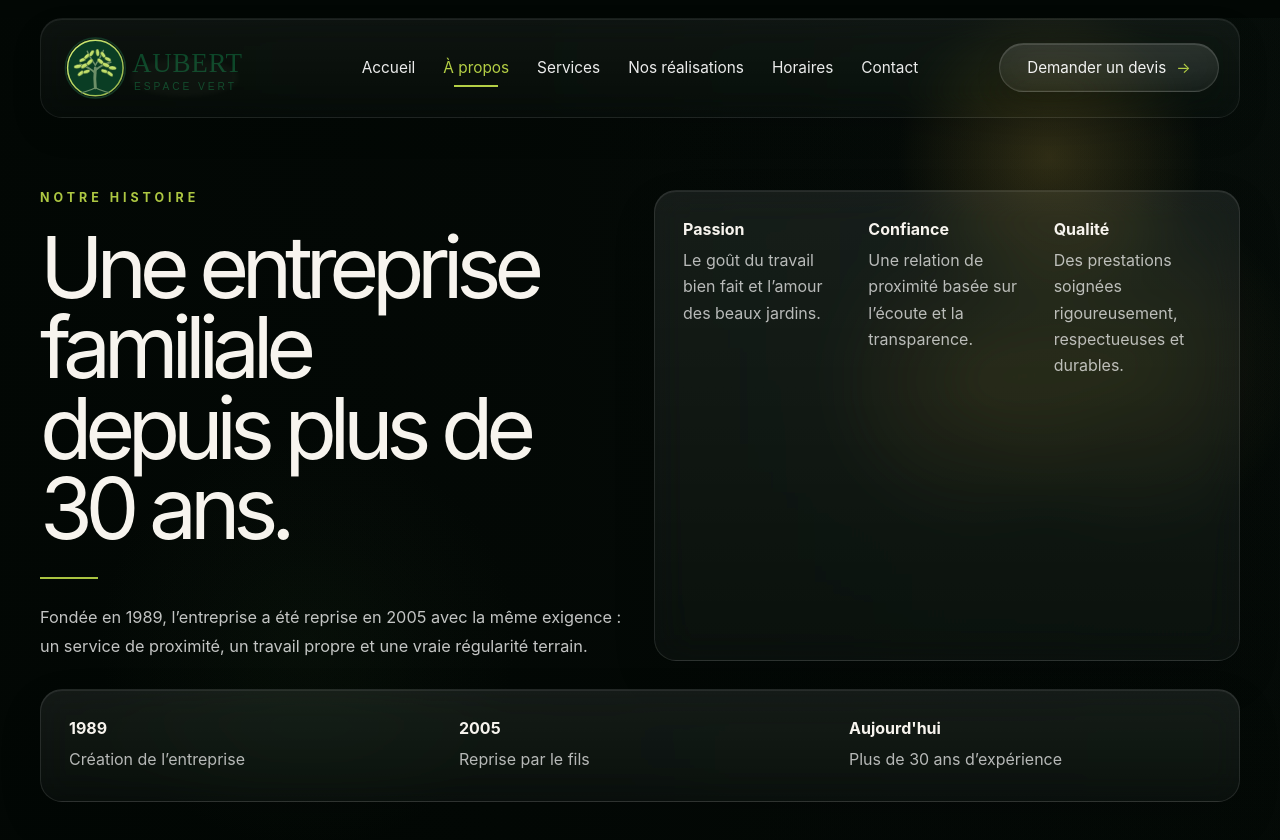
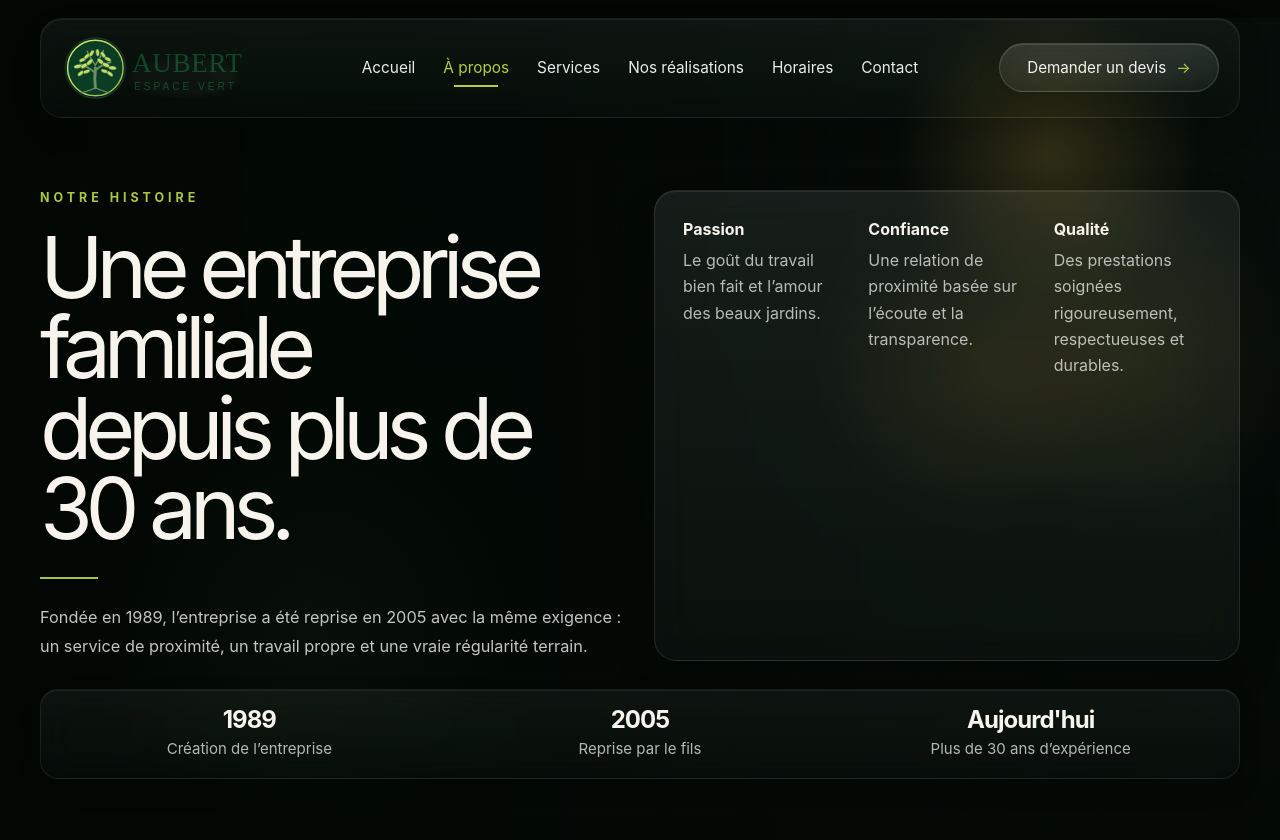
Before and after one commit to corpmalf-pixel/aubert-espace-vert, a React (Vite) app: page /a-propos in a window 1280 px wide. Shown: the top 840 px of the page. Built offline with nearby package versions, Linux system fonts and the light colour scheme.

Commit message:
Refine about timeline card

```diff
--- a/src/pages/AboutPage.jsx
+++ b/src/pages/AboutPage.jsx
@@ -26,9 +26,9 @@ export default function AboutPage() {
             {values.map(([title, text]) => <article key={title}><strong>{title}</strong><span className="muted">{text}</span></article>)}
           </div>
         </div>
-        <div className="glass-card padded" style={{gridColumn:'1 / -1'}}>
-          <div className="page-grid three-col">
-            {timeline.map(([year, text]) => <article key={year}><strong>{year}</strong><span className="muted">{text}</span></article>)}
+        <div className="glass-card timeline-card" style={{gridColumn:'1 / -1'}}>
+          <div className="page-grid three-col timeline-grid">
+            {timeline.map(([year, text]) => <article className="timeline-item" key={year}><strong>{year}</strong><span className="muted">{text}</span></article>)}
           </div>
         </div>
       </section>
--- a/src/styles.css
+++ b/src/styles.css
@@ -258,6 +258,35 @@ img, svg, canvas { max-width: 100%; display: block; }
 .padded { padding: 28px; }
 .center { text-align: center; }
 
+.timeline-card {
+  padding: 18px 22px;
+  border-radius: 18px;
+  border-color: rgba(255,255,255,0.07);
+  background: linear-gradient(180deg, rgba(255,255,255,0.05) 0%, rgba(255,255,255,0.02) 100%);
+  box-shadow: inset 0 1px 0 rgba(255,255,255,0.06), 0 10px 24px rgba(0,0,0,0.12);
+}
+
+.timeline-grid {
+  gap: 18px;
+}
+
+.timeline-item {
+  text-align: center;
+}
+
+.timeline-item strong {
+  display: block;
+  font-size: 1.5rem;
+  line-height: 1;
+  letter-spacing: -0.04em;
+}
+
+.timeline-item .muted {
+  margin-top: 6px;
+  font-size: 0.94rem;
+  line-height: 1.45;
+}
+
 .placeholder-image {
   min-height: 180px;
   border-radius: 18px;
```
